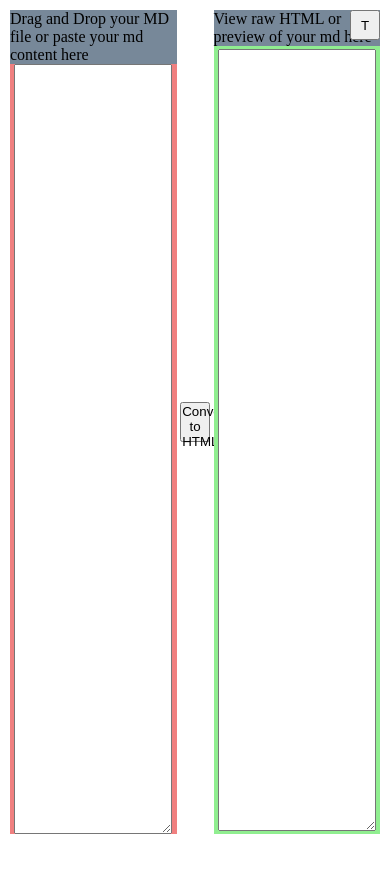
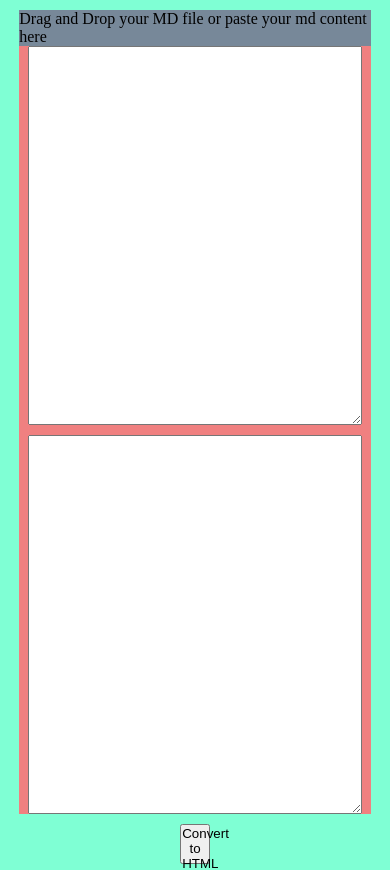
Before and after one commit to tushar5526/md-to-html, a plain HTML site: page index.html in a window 390 px wide. Shown: the top 870 px of the page. Before the commit the page ends 844 px from the top, so only its background shows below. Drawn offline with Linux system fonts and the light colour scheme.

Commit message:
made the layout responsive

```diff
--- a/index.html
+++ b/index.html
@@ -14,6 +14,7 @@
     <div class="container">
         <div class="md">
             <p style="background-color:lightslategray;">Drag and Drop your MD file or paste your md content here</p>
+            <textarea style="margin-bottom:10px;"></textarea>
             <textarea></textarea>
         </div>
         <button class="convert">Convert to HTML</button>
--- a/styles.css
+++ b/styles.css
@@ -10,6 +10,7 @@
     height: 100vh;
     padding: 10px;
     justify-content: space-between;
+    background-color: aquamarine;
     align-items: center;
 }
 
@@ -49,3 +50,17 @@
     right: 0px;
     cursor: pointer;
 }
+
+@media only screen and (max-width: 600px){
+    .container{
+        flex-direction: column;
+        margin: 0;
+        height: 200vh;
+    }
+    .md, .html{
+        width: 95%;
+    }
+    .convert{
+        margin: 10px auto;
+    }
+}
```
